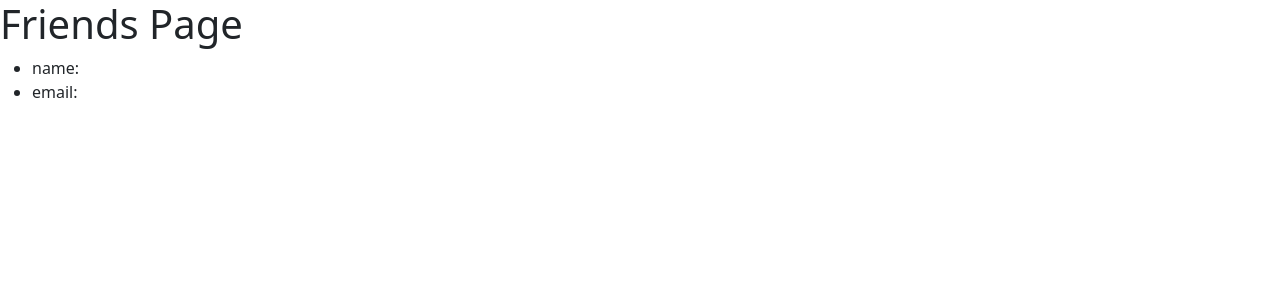
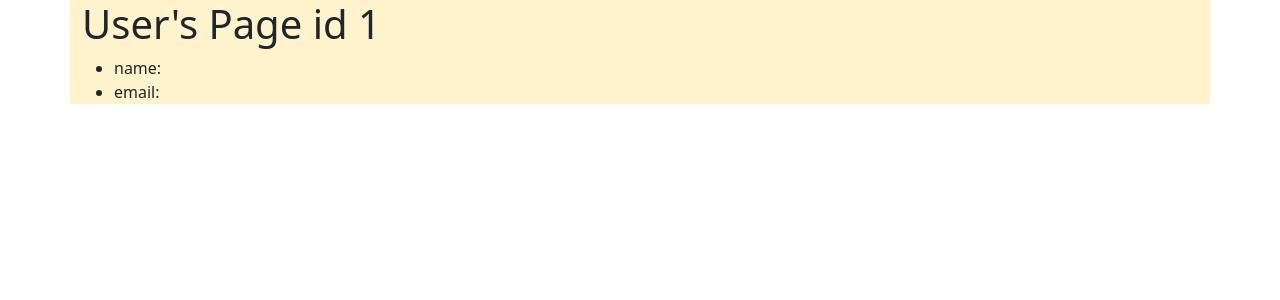
Before and after one commit to javitojerome/examen, a Flask app: page /user/1 in a window 1280 px wide. Shown: the top 300 px of the page. Run offline with Flask 3, Linux system fonts and the light colour scheme.

Commit message:
base de datos

```diff
--- a/main.py
+++ b/main.py
@@ -1,21 +1,155 @@
-from flask import Flask, render_template
+from flask import Flask, render_template, request, jsonify, g
+import sqlite3
 
 app = Flask(__name__)
 
 
+#base de datos
+DATABASE = 'database.db'
+
+def get_db():
+    # Abre la conexión a la base de datos si aún no está abierta
+    db = getattr(g, '_database', None)
+    if db is None:
+        db = g._database = sqlite3.connect(DATABASE)
+    return db
+
+@app.teardown_appcontext
+def close_connection(exception):
+    db = getattr(g, '_database', None)
+    if db is not None:
+        db.close()
+
+def create_tables():
+    with app.app_context():
+        db = get_db()
+        cursor = db.cursor()
+        # Asegúrate de que las comillas y la sintaxis sean correctas
+        cursor.execute('''
+            CREATE TABLE IF NOT EXISTS usuario (
+                id INTEGER PRIMARY KEY AUTOINCREMENT,
+                first_name TEXT NOT NULL,
+                last_name TEXT NOT NULL,
+                email TEXT NOT NULL UNIQUE,
+                password TEXT NOT NULL
+            )
+        ''')
+        cursor.execute('''
+            CREATE TABLE IF NOT EXISTS amigos (
+                id INTEGER PRIMARY KEY AUTOINCREMENT,
+                amigo_1 INTEGER NOT NULL,
+                amigo_2 INTEGER NOT NULL,
+                FOREIGN KEY (amigo_1) REFERENCES usuario(id),
+                FOREIGN KEY (amigo_2) REFERENCES usuario(id)
+            )
+        ''')
+        db.commit()
+
+
+# Llama a create_tables una vez para crear las tablas
+create_tables()
+
+#rutas a templates
 @app.route('/index')
-def register():
+def register_vie():
     return render_template('index.html')
 
 # Ruta para la página de amigos
 @app.route('/friends')
-def friends():
+def friends_view():
     return render_template('friends.html')
 
 # Ruta para el perfil de usuario, recibe un ID como parámetro
 @app.route('/user/<int:user_id>')
-def user_profile(user_id):
+def user_profile_view(user_id):
     return render_template('user.html', user_id=user_id)
 
+
+#rutas para api
+"""
+Resumen de las Rutas
+/register (POST): Registra un nuevo usuario con first_name, last_name, email y password.
+/login (POST): Verifica el inicio de sesión de un usuario con email y password.
+/add_friend (POST): Agrega una relación de amistad entre dos usuarios.
+/remove_friend (POST): Elimina una relación de amistad entre dos usuarios.
+/users (GET): Obtiene una lista de todos los usuarios registrados.
+"""
+@app.route('/users', methods=['GET'])
+def get_users():
+    db = get_db()
+    users = db.execute("SELECT id, first_name, last_name, email FROM usuario").fetchall()
+    user_list = [{"id": user[0], "first_name": user[1], "last_name": user[2], "email": user[3]} for user in users]
+    return jsonify(user_list), 200
+
+
+@app.route('/register', methods=['POST'])
+def register():
+    data = request.json
+    first_name = data['first_name']
+    last_name = data['last_name']
+    email = data['email']
+    password = data['password']
+
+    db = get_db()
+    try:
+        db.execute("INSERT INTO usuario (first_name, last_name, email, password) VALUES (?, ?, ?, ?)",
+                   (first_name, last_name, email, password))
+        db.commit()
+        return jsonify({"message": "User registered successfully!"}), 201
+    except sqlite3.IntegrityError:
+        return jsonify({"error": "Email already exists."}), 400
+
+@app.route('/login', methods=['POST'])
+def login():
+    data = request.json
+    email = data['email']
+    password = data['password']
+
+    db = get_db()
+    user = db.execute("SELECT * FROM usuario WHERE email = ? AND password = ?", (email, password)).fetchone()
+
+    if user:
+        return jsonify({"message": "Login successful!"}), 200
+    else:
+        return jsonify({"error": "Invalid email or password."}), 401
+
+#agregar amigo
+@app.route('/add_friend', methods=['POST'])
+def add_friend():
+    data = request.json
+    amigo_1 = data['amigo_1']  # ID del usuario que agrega al amigo
+    amigo_2 = data['amigo_2']  # ID del usuario que se agrega como amigo
+
+    db = get_db()
+
+    # Verifica si la relación de amistad ya existe (para evitar duplicados)
+    existing_friendship = db.execute("SELECT * FROM amigos WHERE (amigo_1 = ? AND amigo_2 = ?) OR (amigo_1 = ? AND amigo_2 = ?)",
+                                     (amigo_1, amigo_2, amigo_2, amigo_1)).fetchone()
+
+    if existing_friendship:
+        return jsonify({"error": "This friendship already exists."}), 400
+
+    # Inserta la relación de amistad
+    db.execute("INSERT INTO amigos (amigo_1, amigo_2) VALUES (?, ?)", (amigo_1, amigo_2))
+    db.execute("INSERT INTO amigos (amigo_1, amigo_2) VALUES (?, ?)", (amigo_2, amigo_1))  # Relación bidireccional
+    db.commit()
+
+    return jsonify({"message": "Friend added successfully!"}), 201
+
+#eliminar amigo
+@app.route('/remove_friend', methods=['POST'])
+def remove_friend():
+    data = request.json
+    amigo_1 = data['amigo_1']  # ID del usuario que desea eliminar al amigo
+    amigo_2 = data['amigo_2']  # ID del amigo que se desea eliminar
+
+    db = get_db()
+
+    # Elimina la relación de amistad
+    db.execute("DELETE FROM amigos WHERE (amigo_1 = ? AND amigo_2 = ?) OR (amigo_1 = ? AND amigo_2 = ?)",
+               (amigo_1, amigo_2, amigo_2, amigo_1))
+    db.commit()
+
+    return jsonify({"message": "Friend removed successfully!"}), 200
 if __name__ == '__main__':
     app.run(debug=True)
--- a/templates/friends.html
+++ b/templates/friends.html
@@ -22,7 +22,6 @@
     <p class="text-center">Here is the list whoes not your friend yet.</p>
     <div style="margin-left:200px">
         <ul class="list-inline m-4 bg-success-subtle">
-
             <li class="m-4">name:   <button class="btn btn-danger">delete</button></li>
             <li class="m-4">name:   <button class="btn btn-danger">delete</button></li>
             <li class="m-4">name:   <button class="btn btn-danger">delete</button></li>
--- a/templates/user.html
+++ b/templates/user.html
@@ -8,10 +8,12 @@
 
 </head>
 <body>
-    <h1>Friends Page</h1>
+    <div class="container bg-warning-subtle">
+        <h1>User's Page id {{ user_id }}</h1>
     <ul>
         <li>name:</li>
         <li>email:</li>
     </ul>
+    </div>
 </body>
 </html>
```
Also changed, not shown: database.db (added).
